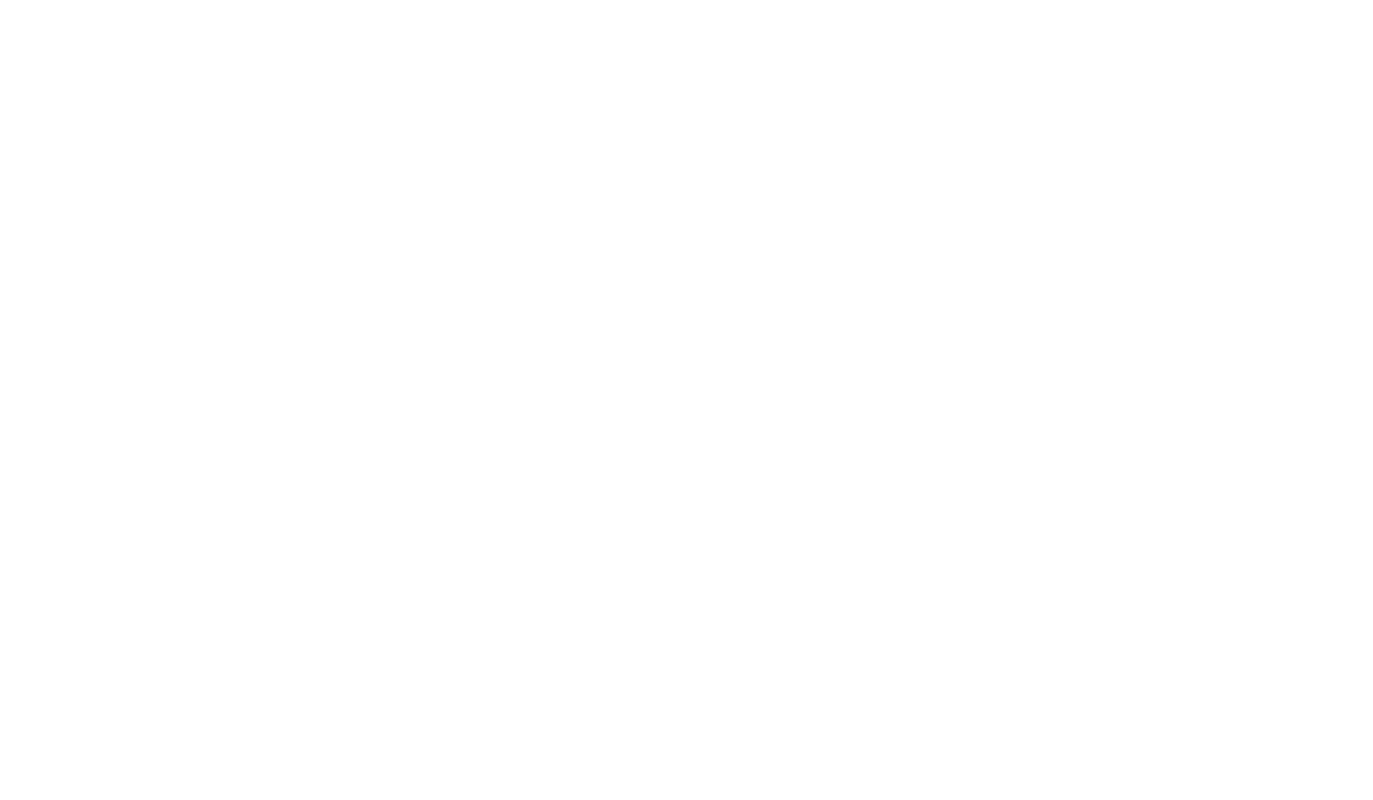
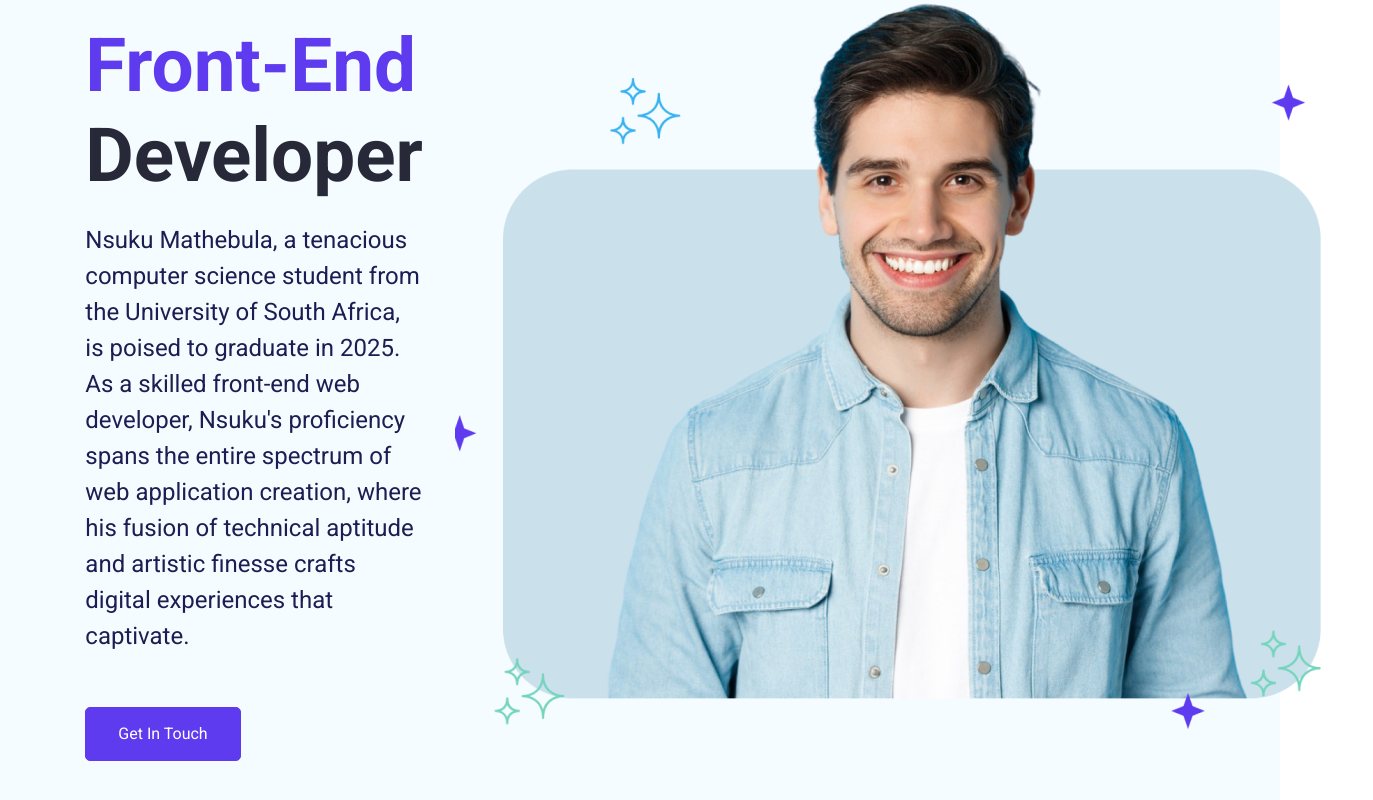
Before and after one commit to mathebulansuku/react-js-personal-portfolio, a React (Create React App) app: page / in a window 1280 px wide. Shown: the part 166-966 px from the top of the page, 1373 px wide, since content can reach past the window. Before the commit the page ends 800 px from the top, so only its background shows below. Built offline with nearby package versions, Linux system fonts and the light colour scheme.

Commit message:
Hero Section complete

```diff
--- a/src/App.css
+++ b/src/App.css
@@ -0,0 +1,220 @@
+/*Global CSS */
+
+body {
+  margin: 0;
+  font-family: "Roboto", sans-serif;
+  -webkit-font-smoothing: "Roboto", sans-serif;
+  -moz-osx-font-smoothing: "Roboto", sans-serif;
+  font-style: normal;
+}
+
+h1,
+h2,
+h3,
+h4,
+h5,
+h6,
+p {
+  margin: 0;
+}
+
+:root {
+  --primary: #5e3bee;
+  --heading-color: #282938;
+  --bg-shade: #f5fcff;
+  --github: #e62872;
+  --darkblue: #1c1e53;
+  --black: #000000;
+  --white: #ffffff;
+}
+
+.btn {
+  font-family: "Roboto";
+  display: inline-block;
+  padding: 14px 32px;
+  font-size: 16px;
+  font-style: normal;
+  font-weight: 400;
+  line-height: 24px;
+  cursor: pointer;
+  text-align: center;
+  text-decoration: none;
+  border-radius: 4px;
+  -webkit-border-radius: 5px;
+  -moz-border-radius: 5px;
+  -ms-border-radius: 5px;
+  -o-border-radius: 5px;
+  transition: background-color 0.5s;
+  -webkit-transition: background-color 0.5s;
+  -moz-transition: background-color 0.5s;
+  -ms-transition: background-color 0.5s;
+  -o-transition: background-color 0.5s;
+}
+
+.btn-outline-primary {
+  color: var(--primary);
+  background-color: var(--white);
+  border: 1px solid var(--primary);
+}
+.btn-outline-primary:hover {
+  color: var(--white);
+  background-color: var(--primary);
+}
+
+.btn-primary {
+  color: var(--white);
+  background-color: var(--primary);
+  border: 1px solid var(--primary);
+}
+.btn-primary:hover {
+  color: var(--primary);
+  background-color: var(--white);
+}
+
+.btn-github {
+  color: var(--white);
+  background-color: var(--github);
+  border: var(--github);
+  display: flex;
+  justify-content: center;
+  align-items: center;
+  box-shadow: 0 1px 2px 0 rgba(16, 24, 40, 0.95);
+  gap: 16px;
+}
+
+.btn-github:hover {
+  color: var(--github);
+  background-color: var(--white);
+}
+
+/* Global CSS Ends */
+
+/* Heading 1 */
+
+h1 {
+  font-size: 56px;
+  font-weight: 700;
+  line-height: 67px;
+}
+h2 {
+  font-size: 48px;
+  font-weight: 700;
+  line-height: 58px;
+}
+h2 {
+  font-size: 24px;
+  font-weight: 700;
+  line-height: 34px;
+}
+
+/* Paragraphs text large medium small */
+/* Body 1 */
+
+.text-lg {
+  color: var(--darkblue);
+  font-size: 18px;
+  font-style: normal;
+  font-weight: 400;
+  line-height: 27px;
+}
+
+/* Body 2 */
+.text-md {
+  color: var(--darkblue);
+  font-size: 16px;
+  font-style: normal;
+  font-weight: 400;
+  line-height: 27px;
+}
+
+/* Body 3 */
+.text-sm {
+  color: var(--black);
+  font-size: 14px;
+  font-style: normal;
+  font-weight: 400;
+  line-height: 21px;
+}
+
+/* Section Titles */
+/* Skills & AboutMe */
+
+.section-title {
+  color: var(--heading-color);
+  font-size: 21px;
+  text-align: center;
+  font-style: normal;
+  font-weight: 600;
+  line-height: 32px;
+  display: flex;
+  align-items: flex-start;
+}
+
+/* Portfolio, Testimonial & Contact */
+
+.sub-title {
+  color: var(--heading-color);
+  font-size: 16px;
+  font-weight: 600;
+  line-height: 24px;
+}
+
+/* Section Title ENDS */
+
+/* HERO Section */
+
+.hero-section {
+  display: grid;
+  grid-template-columns: repeat(2, 1fr);
+  padding: 133.333px 85.333px 133.333px;
+  align-items: center;
+  justify-content: space-between;
+  gap: 32px;
+  background-color: var(--bg-shade);
+}
+
+.hero-section-content-box {
+  display: flex;
+  flex-direction: column;
+  align-items: flex-start;
+  gap: 32px;
+}
+.hero-section-content {
+  display: flex;
+  flex-direction: column;
+  align-items: flex-start;
+  gap: 21.333px;
+}
+
+.hero-section-content-box > button {
+  margin-top: 21.333px;
+}
+
+.hero-section-title {
+  color: var(--heading-color);
+  font-size: 74.667px;
+  font-weight: 700;
+  line-height: 90px;
+  align-self: stretch;
+}
+
+.hero-section-title-color {
+  color: var(--primary);
+}
+
+.hero-section-description {
+  color: var(--darkblue);
+  font-size: 24px;
+  font-weight: 400;
+  line-height: 36px;
+}
+
+.hero-section-img {
+  display: flex;
+}
+.hero-section-img > {
+  width: 100%;
+  height: 100%;
+}
+
+/* Hero Section ENDS */
--- a/src/Pages/Home/HeroSection.jsx
+++ b/src/Pages/Home/HeroSection.jsx
@@ -10,8 +10,20 @@
             <br />
             Developer
           </h1>
-          <p className="hero-section-description"></p>
+          <p className="hero-section-description">
+            Nsuku Mathebula, a tenacious computer science student from the
+            University of South Africa, is poised to graduate in 2025.
+            <br />
+            As a skilled front-end web developer, Nsuku's proficiency spans the
+            entire spectrum of web application creation, where his fusion of
+            technical aptitude and artistic finesse crafts digital experiences
+            that captivate.
+          </p>
         </div>
+        <button className="btn btn-primary">Get In Touch</button>
+      </div>
+      <div className="hero-section-img">
+        <img src="./img/hero_img.png" alt="Hero Section" />
       </div>
     </section>
   );
```
Also changed, not shown: src/Pages/Home/Navbar.jsx (+29 -0 lines).
